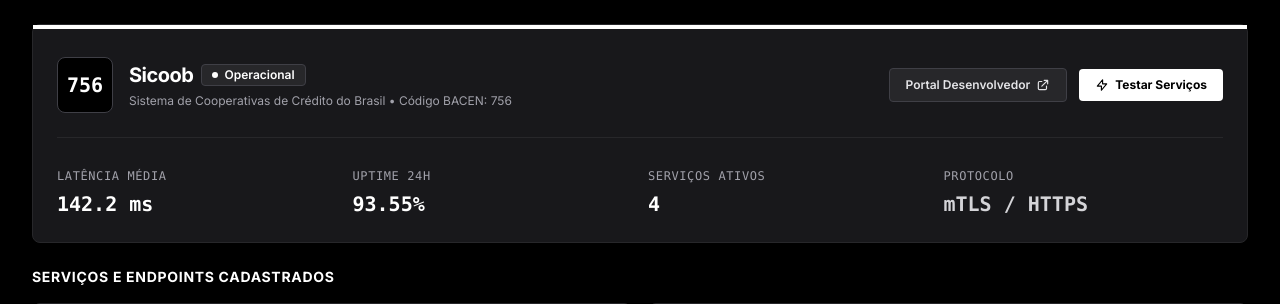
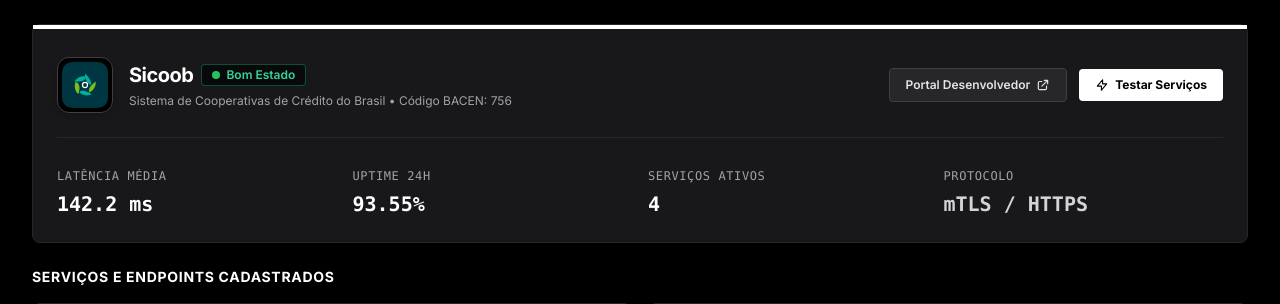
Before and after one commit to ThiagoFPires/dashboard-api-bank, a FastAPI app: page /banks/sicoob in a window 1280 px wide. Shown: the part 65-369 px from the top of the page. Run offline with FastAPI, Linux system fonts and the light colour scheme; data comes from the database, SQL or seed files in the repository; some libraries are stand-ins or nearby versions.

Commit message:
feat: add official bank vector logos and official bank brand colors to real-time latency chart

```diff
--- a/app/banks_catalog.py
+++ b/app/banks_catalog.py
@@ -1,6 +1,6 @@
 """
 Catálogo dos Bancos e Serviços Monitorados.
-Paleta estritamente monocromática (preto, branco e tons sólidos de cinza, sem degradês).
+Contém metadados de marca, cores oficiais dos bancos para o gráfico e URLs das logos SVG.
 """
 
 BANKS_CATALOG = [
@@ -9,7 +9,8 @@ BANKS_CATALOG = [
         "name": "Itaú Unibanco",
         "short_name": "Itaú",
         "code": "341",
-        "color": "#ffffff",
+        "color": "#EC7000",
+        "logo_url": "/static/img/itau.svg",
         "bg_soft": "#27272a",
         "border_color": "#52525b",
         "text_color": "#ffffff",
@@ -61,7 +62,8 @@ BANKS_CATALOG = [
         "name": "Sicredi",
         "short_name": "Sicredi",
         "code": "748",
-        "color": "#e4e4e7",
+        "color": "#00933B",
+        "logo_url": "/static/img/sicredi.svg",
         "bg_soft": "#27272a",
         "border_color": "#52525b",
         "text_color": "#ffffff",
@@ -113,7 +115,8 @@ BANKS_CATALOG = [
         "name": "Sicoob",
         "short_name": "Sicoob",
         "code": "756",
-        "color": "#d4d4d8",
+        "color": "#00AE9D",
+        "logo_url": "/static/img/sicoob.svg",
         "bg_soft": "#27272a",
         "border_color": "#52525b",
         "text_color": "#ffffff",
@@ -165,7 +168,8 @@ BANKS_CATALOG = [
         "name": "Banco do Brasil",
         "short_name": "Banco do Brasil",
         "code": "001",
-        "color": "#a1a1aa",
+        "color": "#FEE100",
+        "logo_url": "/static/img/bb.svg",
         "bg_soft": "#27272a",
         "border_color": "#52525b",
         "text_color": "#ffffff",
@@ -217,7 +221,8 @@ BANKS_CATALOG = [
         "name": "Banco Bradesco",
         "short_name": "Bradesco",
         "code": "237",
-        "color": "#71717a",
+        "color": "#CC092F",
+        "logo_url": "/static/img/bradesco.svg",
         "bg_soft": "#27272a",
         "border_color": "#52525b",
         "text_color": "#ffffff",
--- a/app/database.py
+++ b/app/database.py
@@ -312,6 +312,7 @@ def get_latest_bank_status() -> List[Dict[str, Any]]:
             "short_name": bank["short_name"],
             "code": bank["code"],
             "color": bank["color"],
+            "logo_url": bank.get("logo_url", ""),
             "bg_soft": bank["bg_soft"],
             "border_color": bank["border_color"],
             "text_color": bank["text_color"],
--- a/app/static/js/dashboard.js
+++ b/app/static/js/dashboard.js
@@ -17,13 +17,13 @@ document.addEventListener("DOMContentLoaded", () => {
     setupAutoRefresh();
 });
 
-// Estilos monocromáticos sólidos de linha para os 5 bancos
-const MONO_BANK_STYLES = {
-    "itau": { color: "#ffffff", dash: [] },
-    "sicredi": { color: "#e4e4e7", dash: [6, 4] },
-    "sicoob": { color: "#a1a1aa", dash: [] },
-    "bb": { color: "#71717a", dash: [4, 4] },
-    "bradesco": { color: "#52525b", dash: [2, 2] }
+// Cores oficiais dos bancos para o gráfico de latência
+const OFFICIAL_BANK_COLORS = {
+    "itau": "#EC7000",      // Laranja Itaú
+    "sicredi": "#00933B",   // Verde Sicredi
+    "sicoob": "#00AE9D",    // Turquesa Sicoob
+    "bb": "#FEE100",        // Amarelo Ouro BB
+    "bradesco": "#CC092F"   // Vermelho Bradesco
 };
 
 // Inicialização do Gráfico Chart.js
@@ -53,21 +53,22 @@ function initChart() {
                     labels: {
                         color: "#ffffff",
                         usePointStyle: true,
-                        boxWidth: 8,
-                        font: { size: 11, family: "Inter, sans-serif", weight: "bold" }
+                        boxWidth: 10,
+                        padding: 16,
+                        font: { size: 12, family: "Inter, sans-serif", weight: "600" }
                     }
                 },
                 tooltip: {
-                    backgroundColor: "#000000",
+                    backgroundColor: "#09090b",
                     titleColor: "#ffffff",
                     bodyColor: "#d4d4d8",
-                    borderColor: "#3f3f46",
+                    borderColor: "#27272a",
                     borderWidth: 1,
-                    padding: 10,
-                    cornerRadius: 4,
+                    padding: 12,
+                    cornerRadius: 6,
                     callbacks: {
                         label: function(context) {
-                            return `${context.dataset.label}: ${context.parsed.y} ms`;
+                            return ` ${context.dataset.label}: ${context.parsed.y} ms`;
                         }
                     }
                 }
@@ -93,7 +94,7 @@ function initChart() {
     loadChartData();
 }
 
-// Carregar Dados do Gráfico
+// Carregar Dados do Gráfico com Cores Oficiais
 async function loadChartData() {
     if (!latencyChart) return;
     try {
@@ -103,17 +104,17 @@ async function loadChartData() {
 
         latencyChart.data.labels = data.labels;
         latencyChart.data.datasets = data.datasets.map(ds => {
-            const style = MONO_BANK_STYLES[ds.bank_id] || { color: "#a1a1aa", dash: [] };
+            const color = OFFICIAL_BANK_COLORS[ds.bank_id] || ds.color || "#ffffff";
             return {
                 label: ds.label,
                 data: ds.data,
-                borderColor: style.color,
-                borderDash: style.dash,
-                borderWidth: 2,
-                pointRadius: 2.5,
-                pointHoverRadius: 5,
-                pointBackgroundColor: style.color,
-                tension: 0.2,
+                borderColor: color,
+                backgroundColor: color,
+                borderWidth: 2.5,
+                pointRadius: 3,
+                pointHoverRadius: 6,
+                pointBackgroundColor: color,
+                tension: 0.3,
                 fill: false
             };
         });
--- a/app/templates/bank_detail.html
+++ b/app/templates/bank_detail.html
@@ -11,23 +11,21 @@
 
         <div class="flex flex-col md:flex-row md:items-center justify-between gap-6 pt-2">
             <div class="flex items-center gap-4">
-                <div class="w-14 h-14 rounded-lg flex items-center justify-center font-bold text-xl bg-black border border-zinc-700 text-white font-mono">
-                    {{ bank.code }}
-                </div>
+                <img src="{{ bank.logo_url }}" alt="{{ bank.name }}" class="w-14 h-14 rounded-xl object-contain border border-zinc-700 bg-black p-1 shadow-md shrink-0" />
                 <div>
                     <div class="flex items-center gap-2">
                         <h1 class="text-xl font-bold text-white tracking-tight">{{ bank.name }}</h1>
                         {% if bank.status == 'operational' %}
-                        <span class="px-2.5 py-0.5 rounded text-xs font-semibold bg-zinc-800 text-white border border-zinc-700 flex items-center gap-1.5">
-                            <span class="w-1.5 h-1.5 rounded-full bg-white"></span> Operacional
+                        <span class="px-2.5 py-0.5 rounded text-xs font-semibold bg-zinc-950 text-emerald-400 border border-emerald-500/40 flex items-center gap-1.5">
+                            <span class="w-2 h-2 rounded-full bg-[#22c55e]"></span> Bom Estado
                         </span>
                         {% elif bank.status == 'degraded' %}
-                        <span class="px-2.5 py-0.5 rounded text-xs font-semibold bg-zinc-800 text-zinc-300 border border-zinc-600 flex items-center gap-1.5">
-                            <span class="w-1.5 h-1.5 rounded-full bg-zinc-400"></span> Lentidão
+                        <span class="px-2.5 py-0.5 rounded text-xs font-semibold bg-zinc-950 text-yellow-400 border border-yellow-500/40 flex items-center gap-1.5">
+                            <span class="w-2 h-2 rounded-full bg-[#eab308]"></span> Oscilando
                         </span>
                         {% else %}
-                        <span class="px-2.5 py-0.5 rounded text-xs font-semibold bg-zinc-950 text-zinc-400 border border-zinc-800 flex items-center gap-1.5">
-                            <span class="w-1.5 h-1.5 rounded-full bg-zinc-600"></span> Instável
+                        <span class="px-2.5 py-0.5 rounded text-xs font-semibold bg-zinc-950 text-red-400 border border-red-500/40 flex items-center gap-1.5">
+                            <span class="w-2 h-2 rounded-full bg-[#ef4444]"></span> Caiu
                         </span>
                         {% endif %}
                     </div>
--- a/app/templates/incidents.html
+++ b/app/templates/incidents.html
@@ -38,8 +38,9 @@
                         </span>
                         {% endif %}
 
-                        <span class="px-2 py-0.5 rounded text-[11px] font-bold uppercase bg-zinc-950 text-zinc-300 border border-zinc-800">
-                            {{ inc.bank_id }}
+                        <span class="inline-flex items-center gap-1.5 px-2 py-0.5 rounded text-[11px] font-bold uppercase bg-zinc-950 text-zinc-300 border border-zinc-800">
+                            <img src="/static/img/{{ inc.bank_id }}.svg" alt="{{ inc.bank_id }}" class="w-3.5 h-3.5 rounded object-contain" />
+                            <span>{{ inc.bank_id }}</span>
                         </span>
 
                         <span class="text-[11px] text-zinc-400">
```
Also changed, not shown: app/templates/index.html (+35 -13 lines), app/static/img/bb.svg (added), app/static/img/bradesco.svg (added), app/static/img/itau.svg (added), app/static/img/sicoob.svg (added), app/static/img/sicredi.svg (added).
